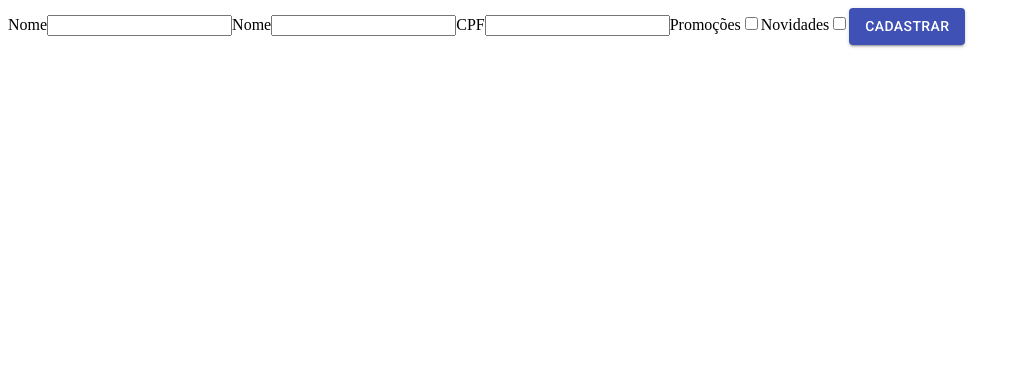
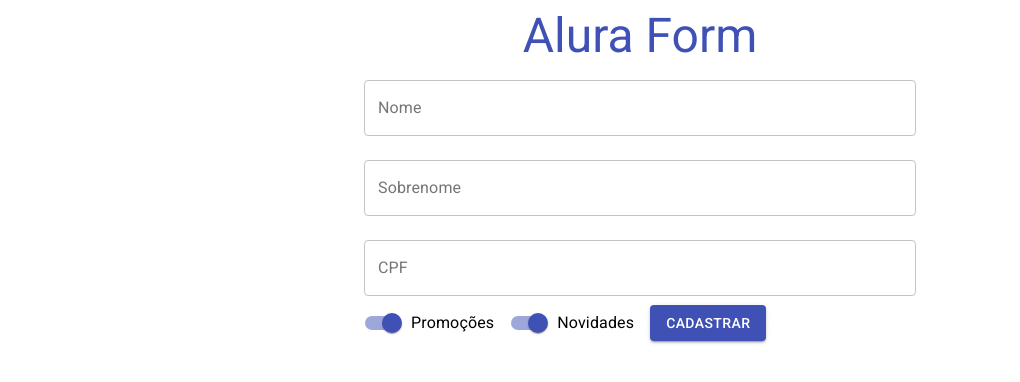
Before and after one commit to LeonardoBrizolla/alura-form, a JavaScript app: page / in a window 1280 px wide. Shown: the top 382 px of the page, without its empty margins (0-1020 px from the left). Built offline with nearby package versions, Linux system fonts and the light colour scheme.

Commit message:
Used Material UI

```diff
--- a/src/App.js
+++ b/src/App.js
@@ -1,3 +1,11 @@
+import { Container, Typography } from '@material-ui/core';
 import { FormAlura } from './components/FormAlura';
 
-export const App = () => <FormAlura />;
+export const App = () => (
+  <Container maxWidth="sm" component="article">
+    <Typography color="primary" variant="h3" component="h1" align="center">
+      Alura Form
+    </Typography>
+    <FormAlura />
+  </Container>
+);
--- a/src/components/FormAlura/index.js
+++ b/src/components/FormAlura/index.js
@@ -1,14 +1,37 @@
-import { InputAlura } from '../../objects/InputAlura';
-import { Button } from '@material-ui/core';
+import { TextField, Button, FormControlLabel, Switch } from '@material-ui/core';
 
 export const FormAlura = () => {
   return (
     <form action="#TODO" className="form-alura">
-      <InputAlura id="name" contentLabel="Nome" />
-      <InputAlura id="lastName" contentLabel="Nome" />
-      <InputAlura id="cpf" contentLabel="CPF" />
-      <InputAlura id="promotion" contentLabel="Promoções" type="checkbox" />
-      <InputAlura id="news" contentLabel="Novidades" type="checkbox" />
+      <TextField
+        id="nome"
+        label="Nome"
+        variant="outlined"
+        margin="normal"
+        fullWidth
+      />
+      <TextField
+        id="sobrenome"
+        label="Sobrenome"
+        variant="outlined"
+        margin="normal"
+        fullWidth
+      />
+      <TextField
+        id="CPF"
+        label="CPF"
+        variant="outlined"
+        margin="normal"
+        fullWidth
+      />
+      <FormControlLabel
+        label="Promoções"
+        control={<Switch defaultChecked name="promocoes" color="primary" />}
+      />
+      <FormControlLabel
+        label="Novidades"
+        control={<Switch defaultChecked name="novidades" color="primary" />}
+      />
       <Button color="primary" variant="contained">
         Cadastrar
       </Button>
--- a/src/index.js
+++ b/src/index.js
@@ -1,5 +1,5 @@
 import { render } from 'react-dom';
-// import './styles/generic/reset.css';
+import './styles/generic/reset.css';
 import { App } from './App';
 
 render(<App />, document.querySelector('#root'));
```
